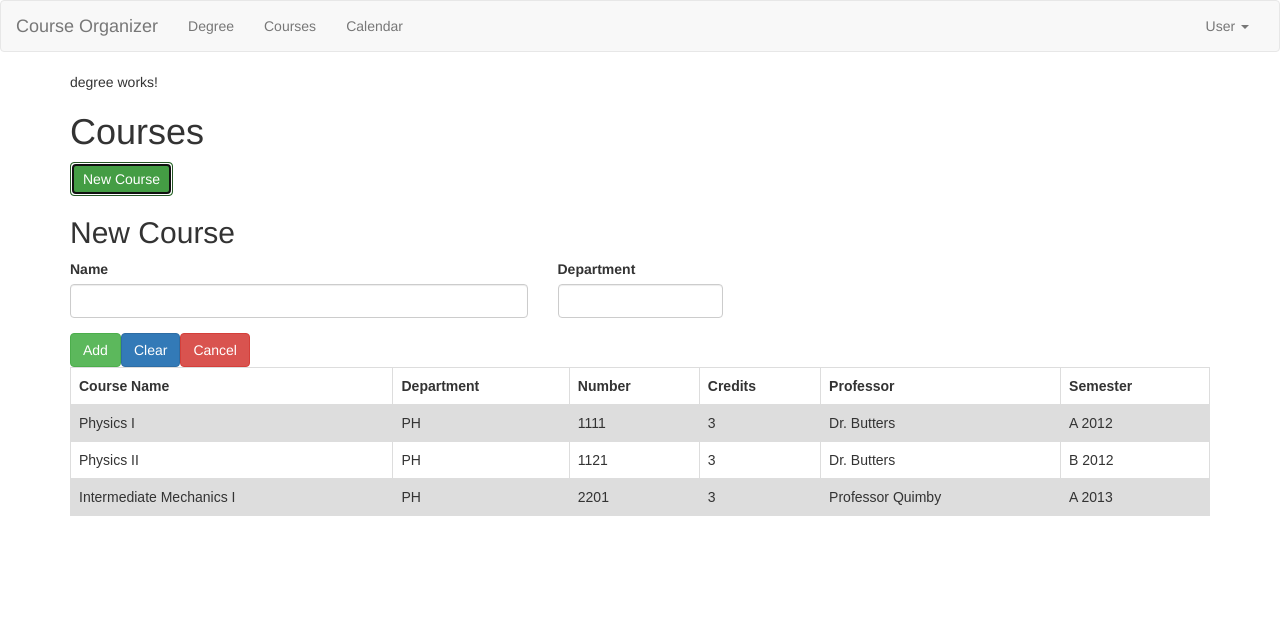
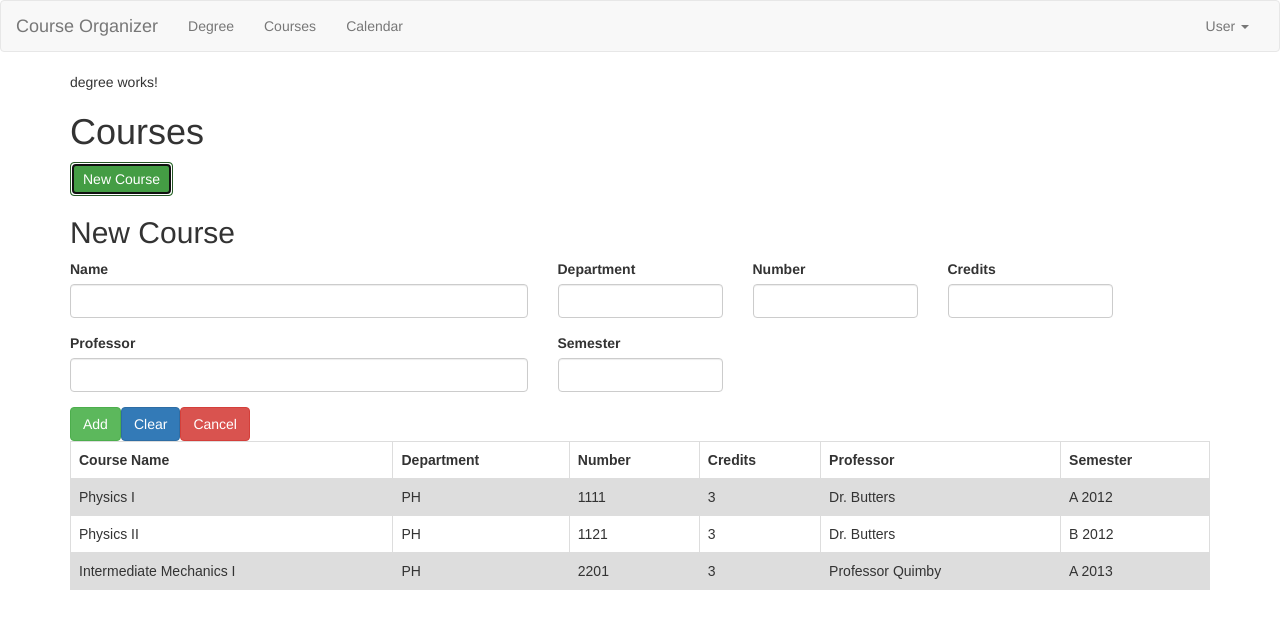
Before and after one commit to nebeinstein/organizer, an Angular app: page / in a window 1280 px wide. Both pictures are taken after a click on the button "New Course". Shown: the top 628 px of the page. Built offline with nearby package versions, Linux system fonts and the light colour scheme.

Commit message:
added fields to the new course view

```diff
--- a/src/app/course-list/course-list.component.html
+++ b/src/app/course-list/course-list.component.html
@@ -7,15 +7,31 @@
 
   <div class="row">
     <div class="col-xs-12">
-      <form id="shopping-list-add">
+      <form id="course-list-add">
         <div class="row">
           <div class="col-sm-5 form-group">
-            <label for="item-name">Name</label>
-            <input type="text" id="item-name" required class="form-control">
+            <label for="course-name">Name</label>
+            <input type="text" id="course-name" required class="form-control">
           </div>
           <div class="col-sm-2 form-group">
-            <label for="item-amount">Department</label>
-            <input type="text" id="item-amount" required class="form-control">
+            <label for="course-department">Department</label>
+            <input type="text" id="item-department" required class="form-control">
+          </div>
+          <div class="col-sm-2 form-group">
+            <label for="course-number">Number</label>
+            <input type="text" id="item-number" required class="form-control">
+          </div>
+          <div class="col-sm-2 form-group">
+            <label for="course-credits">Credits</label>
+            <input type="text" id="item-credits" required class="form-control">
+          </div>
+          <div class="col-sm-5 form-group">
+            <label for="course-professor">Professor</label>
+            <input type="text" id="course-professor" required class="form-control">
+          </div>
+          <div class="col-sm-2 form-group">
+            <label for="course-semester">Semester</label>
+            <input type="text" id="item-semester" required class="form-control">
           </div>
         </div>
         <div class="row">
--- a/src/app/header/header.component.html
+++ b/src/app/header/header.component.html
@@ -8,9 +8,9 @@
     <!-- Collect the nav links, forms, and other content for toggling -->
     <div class="collapse navbar-collapse" id="bs-example-navbar-collapse-1">
       <ul class="nav navbar-nav">
-        <li><a href="#Degree">Degree</a></li>
-        <li><a href="#Courses">Courses</a></li>
-        <li><a href="#Calendar">Calendar</a></li>
+        <li><a href="Degree">Degree</a></li>
+        <li><a href="Courses">Courses</a></li>
+        <li><a href="Calendar">Calendar</a></li>
       </ul>
       <ul class="nav navbar-nav navbar-right">
         <li class="dropdown" coDropdown>
```
